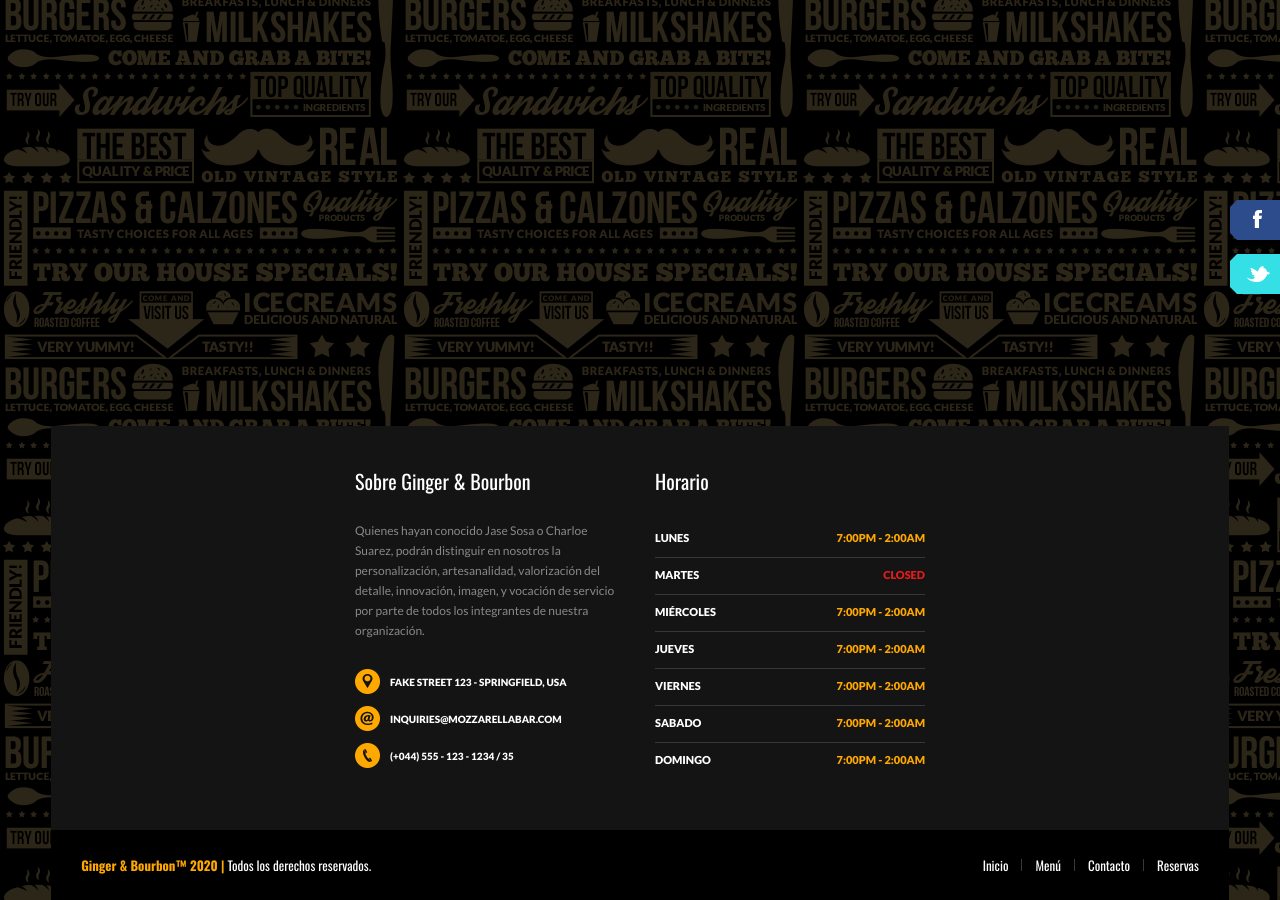
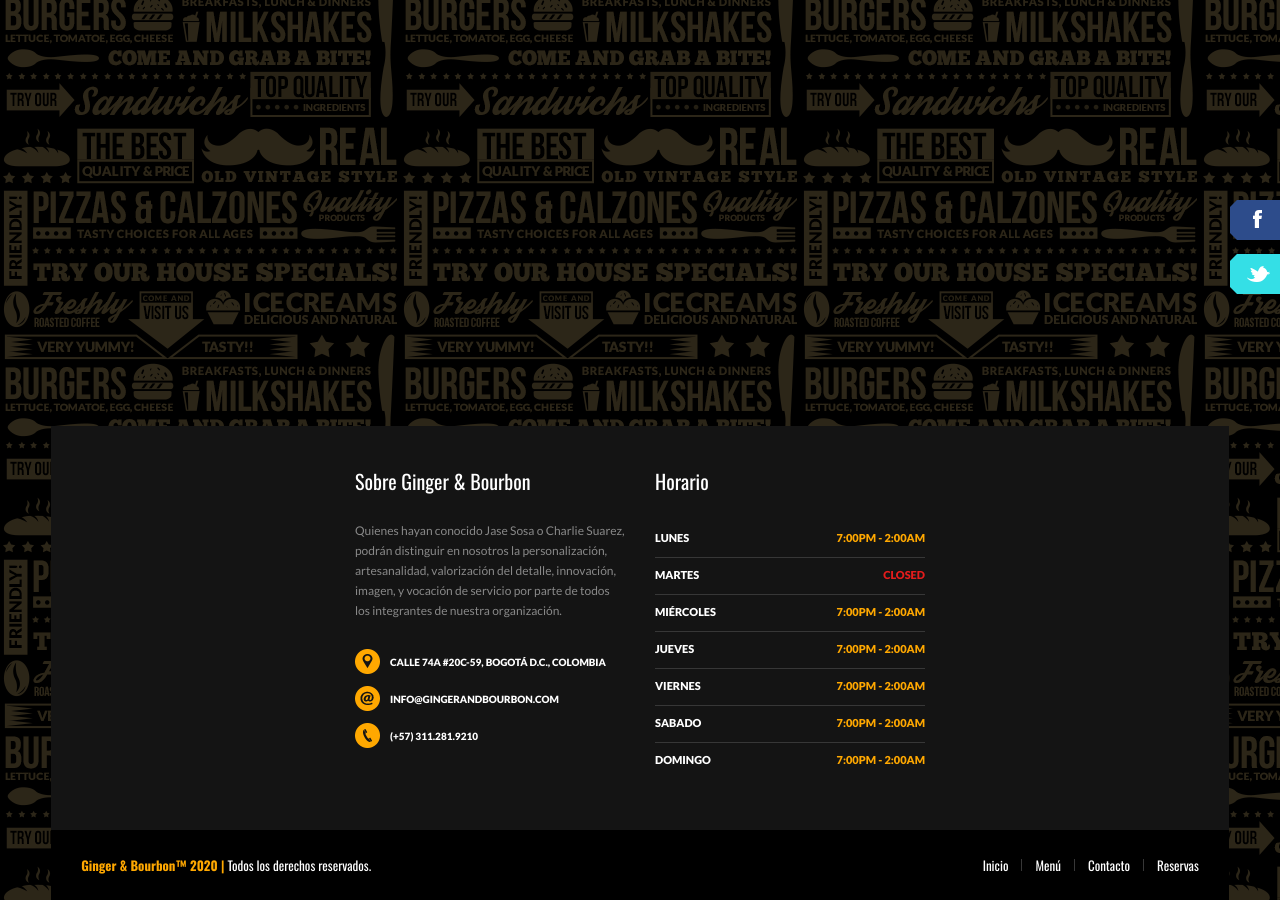
Before and after one commit to gybhq/gyb.github.io, a Jekyll site: the page built from beta.html, in a window 1280 px wide and 900 px high, scrolled down 4674 px. Built offline with Jekyll 4.4.1, drawn with Linux system fonts in a browser that asks for light colours; some web fonts are replaced; a script that is not in the unit is left out.

Commit message:
update grammar

```diff
--- a/_includes/gyb-body.html
+++ b/_includes/gyb-body.html
@@ -258,11 +258,11 @@
 				<!--ABOUT MOZZARELLA-->
 				<article>
 					<h5>Sobre Ginger &amp; Bourbon</h5>
-					<p>Quienes hayan conocido Jase Sosa o Charloe Suarez, podrán distinguir en nosotros la personalización, artesanalidad, valorización del detalle, innovación, imagen, y vocación de servicio por parte de todos los integrantes de nuestra organización.</p>
+					<p>Quienes hayan conocido Jase Sosa o Charlie Suarez, podrán distinguir en nosotros la personalización, artesanalidad, valorización del detalle, innovación, imagen, y vocación de servicio por parte de todos los integrantes de nuestra organización.</p>
 					<ul class="c-info">
-						<li>Fake street 123 - Springfield, USA</li>
-						<li>inquiries@mozzarellabar.com</li>
-						<li>(+044) 555 - 123 - 1234 / 35</li>
+						<li>Calle 74a #20c-59, Bogotá D.C., Colombia</li>
+						<li>info@gingerandbourbon.com</li>
+						<li>(+57) 311.281.9210</li>
 					</ul>
 				</article>
 				<!--/ABOUT MOZZARELLA-->
```
